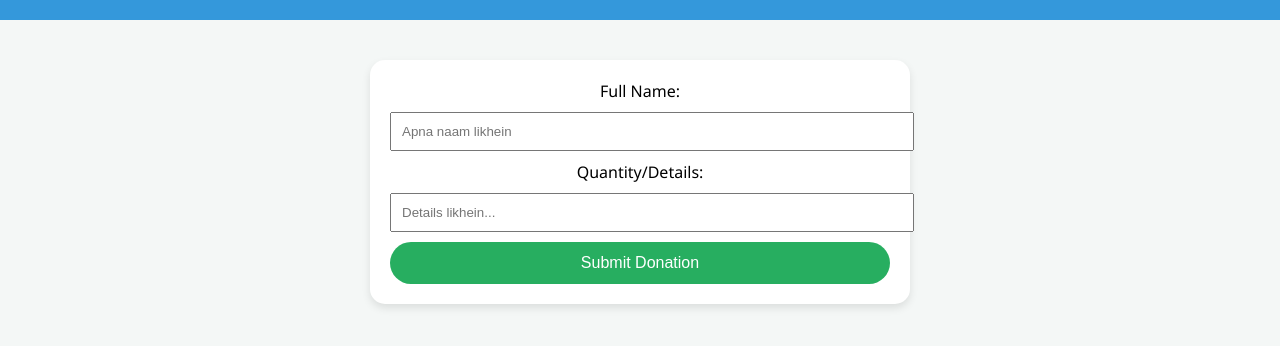
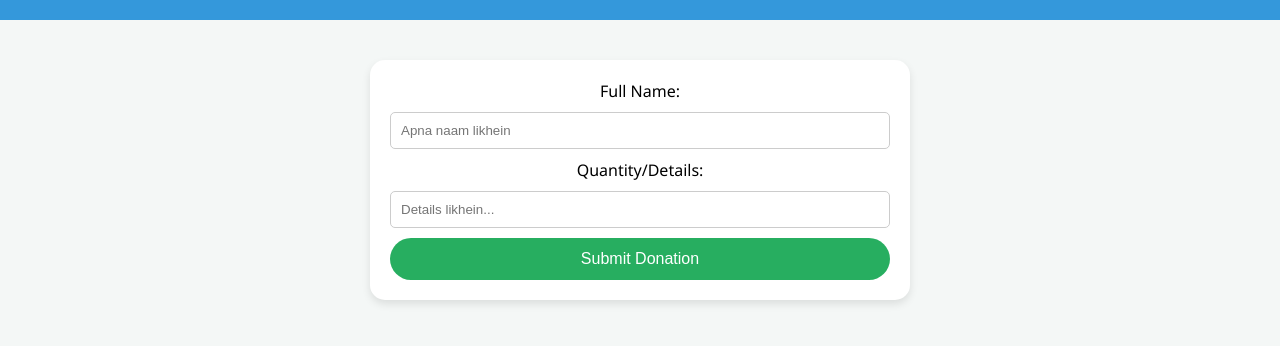
Before and after one commit to malaikabatool813-ship-it/charity_donation-_bridge, a plain HTML site: page donate.html in a window 1280 px wide. Shown: the part 158-504 px from the top of the page. Drawn offline with Linux system fonts and the light colour scheme.

Commit message:
Update style.css

```diff
--- a/style.css
+++ b/style.css
@@ -55,3 +55,11 @@ footer {
     margin-top: auto;
     text-align: center;
 }
+input {
+    width: 100%;
+    padding: 12px;
+    margin: 8px 0;
+    border: 1px solid #ccc;
+    border-radius: 5px;
+    box-sizing: border-box;
+}
```
